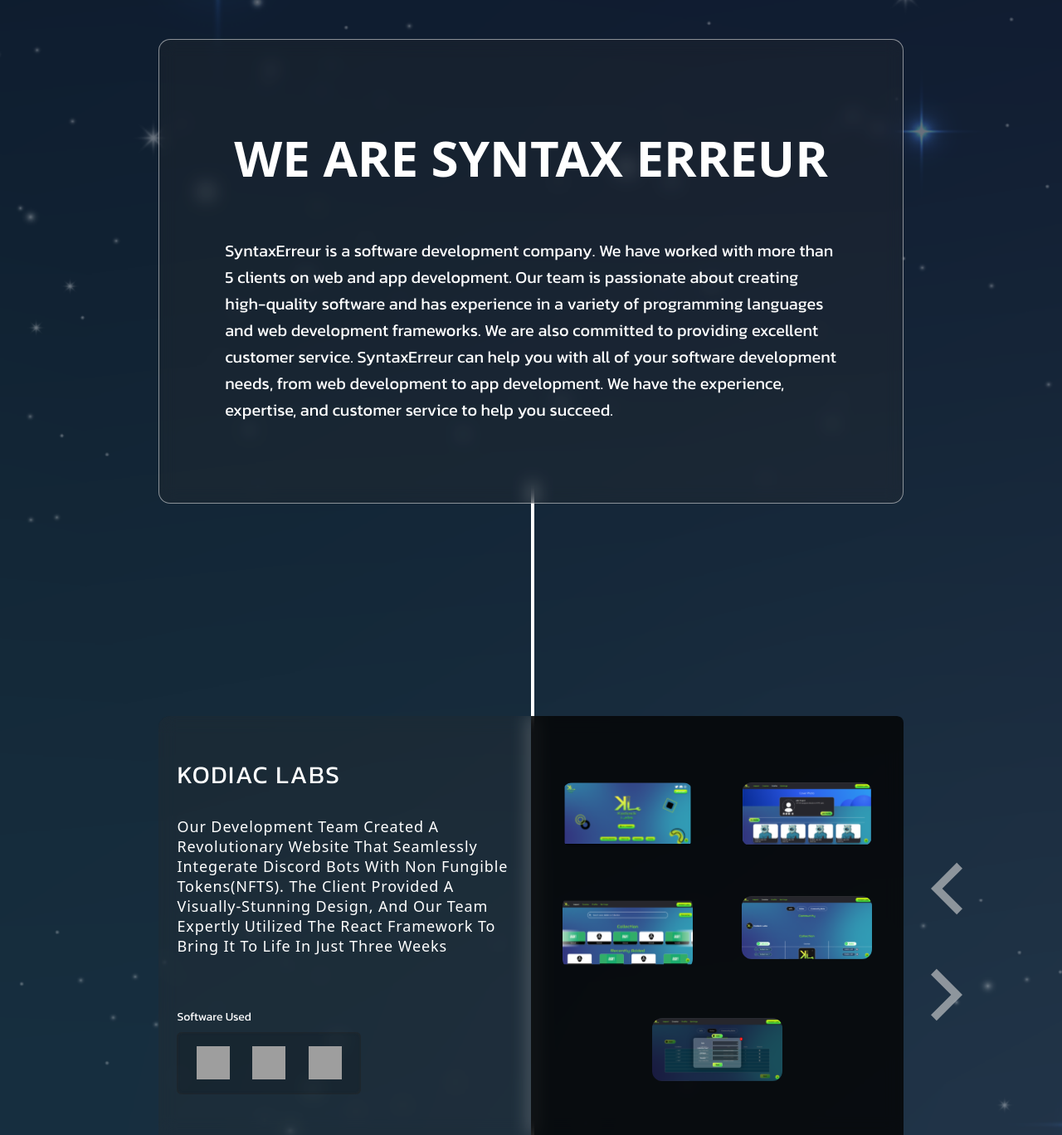
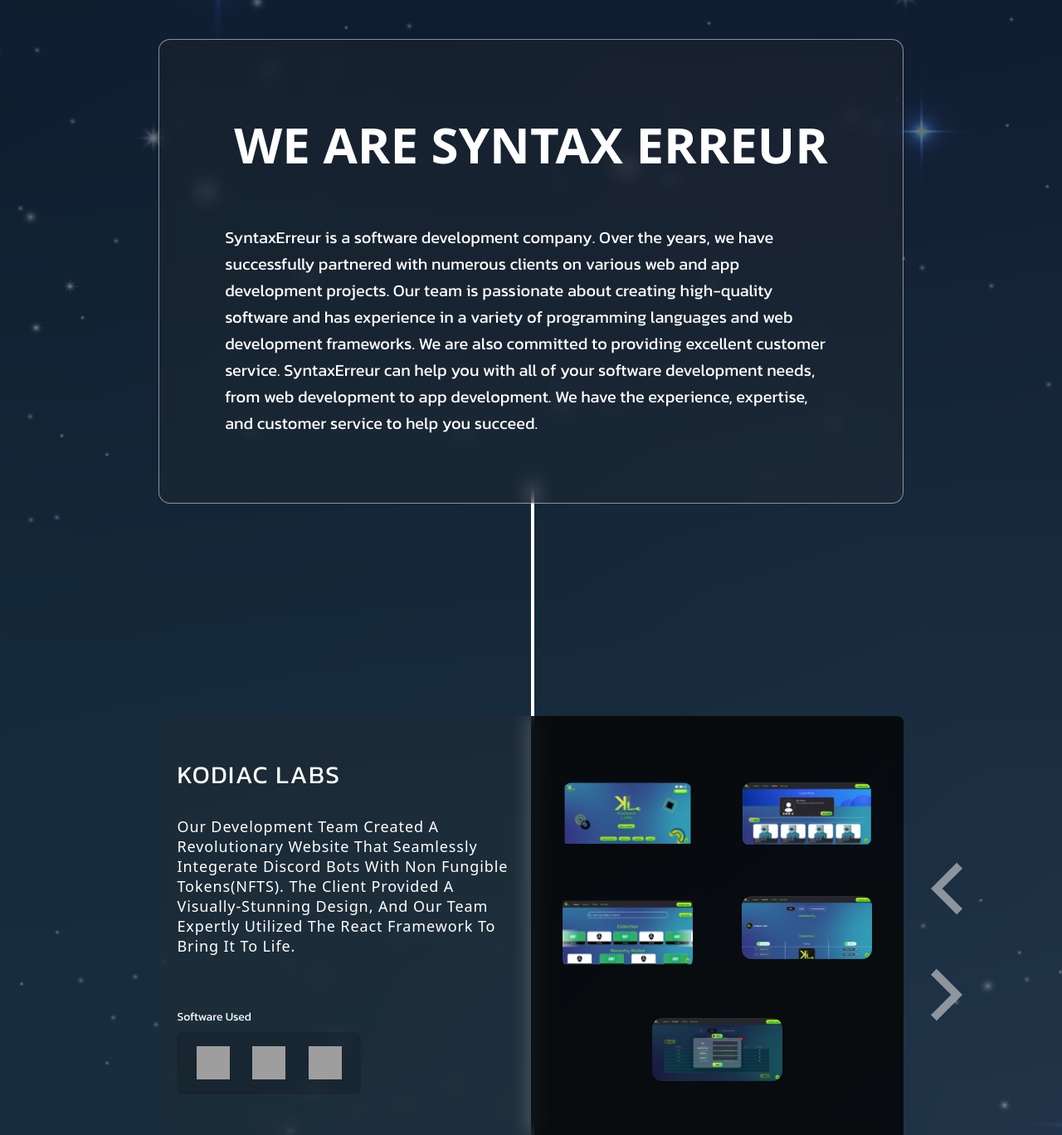
Before and after one commit to tusharverma06/Syntax-OpenSource-Website, a React (Vite) app: page / in a window 1280 px wide. Shown: the part 817-2185 px from the top of the page at 83% size. Built offline with nearby package versions, Linux system fonts and the light colour scheme; grey boxes are pictures that could not be loaded.

Commit message:
changed content of desc of some projects and info

```diff
--- a/src/components/Project/Carousel.jsx
+++ b/src/components/Project/Carousel.jsx
@@ -26,7 +26,7 @@
         {
             id: 1,
             title: 'KODIAC LABS',
-            description: 'Our development team created a revolutionary website that seamlessly integerate discord bots with non fungible tokens(NFTS). The client Provided a visually-stunning design, and our team expertly utilized the react framework to bring it to life in just three weeks',
+            description: 'Our development team created a revolutionary website that seamlessly integerate discord bots with non fungible tokens(NFTS). The client Provided a visually-stunning design, and our team expertly utilized the react framework to bring it to life.',
             image: [`${Kodiac2}`, `${Kodiac1}`, `${Kodiac3}`, `${Kodiac4}`, `${Kodiac5}`],
             softwareUsed: [
                 {
@@ -46,7 +46,7 @@
         {
             id: 2,
             title: 'Carbon Coins',
-            description: 'We developed the innovative Carbon Coins mobile app, utilizing flutter technology and utilizing firebase as its database, to efficiently track and reduce carbon emissions from vehicles. Our team successfully delivered this solution in just two months.',
+            description: 'We developed the innovative Carbon Coins mobile app, utilizing flutter technology and utilizing firebase as its database, to efficiently track and reduce carbon emissions from vehicles.',
             image: [`${CarbonCoin1}`, `${CarbonCoin2}`, `${CarbonCoin3}`, `${CarbonCoin4}`],
             softwareUsed: [
                 {
@@ -63,7 +63,7 @@
         {
             id: 3,
             title: 'News App',
-            description: 'The news app notify you when a news is released instantly. Our flutter team successfully completed the app for an agency within 3 months of a time period. The project contained the app, the backend panel and rest api with AWS servers.',
+            description: 'Our Flutter team at SyntaxErreur successfully developed a news app that instantly notifies users about breaking news. Stay informed with the latest news at your fingertips.',
             image: [`${Khabar2}`, `${Khabar1}`, `${Khabar3}`, `${Khabar4}`],
             softwareUsed: [
                 {
@@ -73,10 +73,6 @@
                 {
                     url: `https://static-00.iconduck.com/assets.00/aws-icon-512x512-hniukvcn.png`,
                     title: 'AWS'
-                },
-                {
-                    url: 'https://encrypted-tbn0.gstatic.com/images?q=tbn:ANd9GcQl4MSNDS6m3kMsNnerP9jlQj0i9J9XmXz4eoKLDYc&s',
-                    title: 'Rest API'
                 }
             ]
 
@@ -84,7 +80,7 @@
         {
             id: 4,
             title: 'POS',
-            description: 'A point of sale (POS) is where customers pay for goods or services. It can be in person or online, with receipts in print or electronic format. Cloud-based POS systems are popular, and we used Flutter to create ours in 20-30 days.',
+            description: 'A point of sale (POS) is where customers pay for goods or services. It can be in person or online, with receipts in print or electronic format. Cloud-based POS systems are popular.',
             image: [`${POS1}`, `${POS2}`, `${POS3}`, `${POS4}`],
             softwareUsed: [
                 {
--- a/src/components/Project/Projectandabout.jsx
+++ b/src/components/Project/Projectandabout.jsx
@@ -21,10 +21,11 @@
       <div className="w-5/6 sm:w-11/12 max-w-[56.125rem] h-max min-h-[70vh] bg-[rgba(43,43,43,0.26)] border border-[#fff] border-opacity-50 mx-auto rounded-[14px]  backdrop-blur-[10px]  flex flex-col items-center justify-center gap-12 px-4 py-2  sm:py-4 sm:px-6 z-[1] 2xl:max-w-4xl" >
         <h1 className="w-[98%] sm:w-[90%] text-2xl font-bold text-center transition-all duration-1000 p-4 tracking-normal- rounded-lg hover:bg-slate-900 cursor-pointer group sm:text-4xl lg:text-5xl xl:text-6xl">
           WE ARE SYNTAX ERREUR
-        <span class="block w-0 group-hover:w-full   transition-all duration-1000 h-0.5 navLink"></span>
+          <span class="block w-0 group-hover:w-full   transition-all duration-1000 h-0.5 navLink"></span>
         </h1>
         <p className="w-full sm:w-[87%] text-sm font-medium leading-6 text-left sm:text-lg xl:text-xl xl:leading-8 font-Kanit">
-        SyntaxErreur is a software development company. We have worked with more than 5 clients on web and app development. Our team is passionate about creating high-quality software and has experience in a variety of programming languages and web development frameworks. We are also committed to providing excellent customer service. SyntaxErreur can help you with all of your software development needs, from web development to app development. We have the experience, expertise, and customer service to help you succeed.
+          SyntaxErreur is a software development company. Over the years, we have successfully partnered with numerous clients on various web and app development projects.
+          Our team is passionate about creating high-quality software and has experience in a variety of programming languages and web development frameworks. We are also committed to providing excellent customer service. SyntaxErreur can help you with all of your software development needs, from web development to app development. We have the experience, expertise, and customer service to help you succeed.
         </p>
       </div>
       {/* white line */}
```
